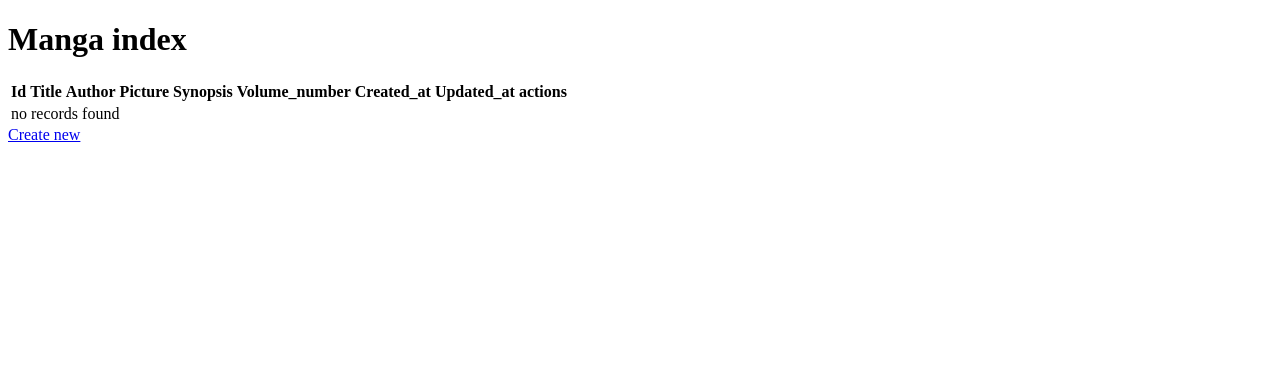
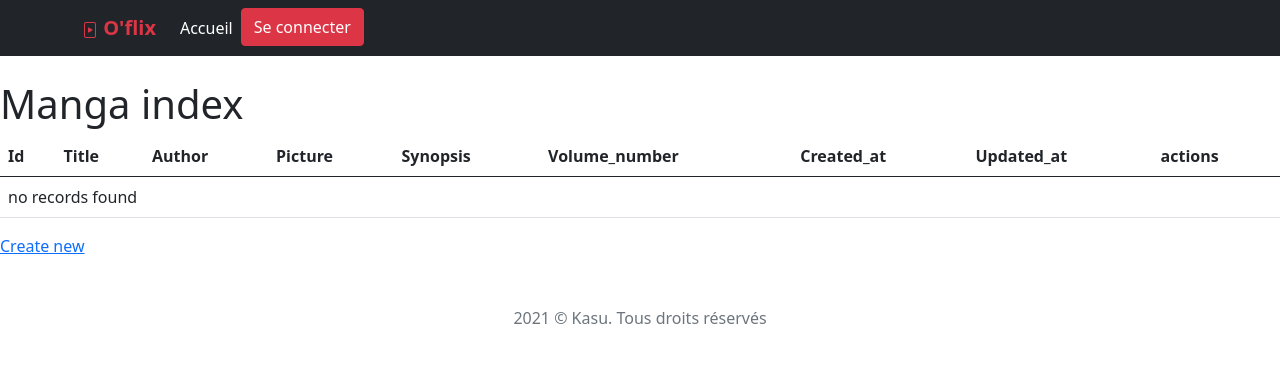
Before and after one commit to laetitiadeschamps/prete-moi-tes-mangas, a Symfony app: template templates/manga/index.html.twig in a window 1280 px wide. Shown: the top 381 px of the page. Run offline with Twig, Linux system fonts and the light colour scheme; the template is opened without the code that fills it, so the values that code supplies are empty; some libraries are stand-ins or nearby versions.

Commit message:
implementation base

```diff
--- a/src/Security/LoginFormAuthenticator.php
+++ b/src/Security/LoginFormAuthenticator.php
@@ -51,8 +51,8 @@ class LoginFormAuthenticator extends AbstractLoginFormAuthenticator
         }
 
         // For example:
-        //return new RedirectResponse($this->urlGenerator->generate('some_route'));
-        throw new \Exception('TODO: provide a valid redirect inside '.__FILE__);
+        return new RedirectResponse($this->urlGenerator->generate('index'));
+
     }
 
     protected function getLoginUrl(Request $request): string
--- /dev/null
+++ b/templates/base.html.twig
@@ -0,0 +1,39 @@
+<!DOCTYPE html>
+<html>
+	<head>
+		<meta charset="UTF-8">
+		<meta http-equiv="X-UA-Compatible" content="IE=edge">
+	    <meta name="viewport" content="width=device-width, initial-scale=1.0">
+		<title>
+			{% block title %}Kazu
+			{% endblock %}
+		</title>
+		{% block stylesheets %}
+			<link href="https://cdn.jsdelivr.net/npm/bootstrap@5.0.1/dist/css/bootstrap.min.css" rel="stylesheet" integrity="sha384-+0n0xVW2eSR5OomGNYDnhzAbDsOXxcvSN1TPprVMTNDbiYZCxYbOOl7+AMvyTG2x" crossorigin="anonymous">
+    		<link rel="stylesheet" href="#">
+		{% endblock %}
+	</head>
+	<body>
+
+
+		{% include "partials/_nav.html.twig" %}
+		{% include "partials/_flash.html.twig" %}
+
+		{% block body %}
+
+		{% endblock %}
+
+
+		{% block footer %}
+			<footer class="text-muted text-center py-5">
+				<div class="container">
+					<p class="mb-1">2021 &copy; Kasu. Tous droits réservés</p>
+				</div>
+			</footer>
+		{% endblock %}
+
+		{% block javascripts %}
+			<script src="https://cdn.jsdelivr.net/npm/bootstrap@5.0.1/dist/js/bootstrap.bundle.min.js" integrity="sha384-gtEjrD/SeCtmISkJkNUaaKMoLD0//ElJ19smozuHV6z3Iehds+3Ulb9Bn9Plx0x4" crossorigin="anonymous"></script>
+		{% endblock %}
+	</body>
+</html>
--- a/templates/manga/new.html.twig
+++ b/templates/manga/add.html.twig
@@ -1,6 +1,7 @@
-<!DOCTYPE html>
 
-<title>New Manga</title>
+{% extends 'base.html.twig' %}
+
+{% block title %}Edit Episode{% endblock %}
 
 {% block body %}
     <h1>Create new Manga</h1>
--- a/templates/manga/index.html.twig
+++ b/templates/manga/index.html.twig
@@ -1,7 +1,7 @@
-<!DOCTYPE html>
 
-<title>Manga index</title>
+{% extends 'base.html.twig' %}
 
+{% block title %}Edit Episode{% endblock %}
 {% block body %}
     <h1>Manga index</h1>
 
@@ -31,8 +31,8 @@
                 <td>{{ manga.createdAt ? manga.createdAt|date('Y-m-d H:i:s') : '' }}</td>
                 <td>{{ manga.updatedAt ? manga.updatedAt|date('Y-m-d H:i:s') : '' }}</td>
                 <td>
-                    <a href="{{ path('manga_show', {'id': manga.id}) }}">show</a>
-                    <a href="{{ path('manga_edit', {'id': manga.id}) }}">edit</a>
+                    <a href="{{ path('manga-show', {'id': manga.id}) }}">show</a>
+                    <a href="{{ path('manga-update', {'id': manga.id}) }}">edit</a>
                 </td>
             </tr>
         {% else %}
@@ -43,5 +43,5 @@
         </tbody>
     </table>
 
-    <a href="{{ path('manga_new') }}">Create new</a>
+    <a href="{{ path('manga-add') }}">Create new</a>
 {% endblock %}
--- a/templates/manga/show.html.twig
+++ b/templates/manga/show.html.twig
@@ -1,6 +1,7 @@
-<!DOCTYPE html>
 
-<title>Manga</title>
+{% extends 'base.html.twig' %}
+
+{% block title %}Edit Episode{% endblock %}
 
 {% block body %}
     <h1>Manga</h1>
--- a/templates/manga/edit.html.twig
+++ b/templates/manga/update.html.twig
@@ -1,6 +1,7 @@
-<!DOCTYPE html>
 
-<title>Edit Manga</title>
+{% extends 'base.html.twig' %}
+
+{% block title %}Edit Episode{% endblock %}
 
 {% block body %}
     <h1>Edit Manga</h1>
--- a/templates/message/add.html.twig
+++ b/templates/message/add.html.twig
@@ -1,6 +1,7 @@
-<!DOCTYPE html>
 
-<title>New Message</title>
+{% extends 'base.html.twig' %}
+
+{% block title %}Edit Episode{% endblock %}
 
 {% block body %}
     <h1>Create new Message</h1>
--- a/templates/message/index.html.twig
+++ b/templates/message/index.html.twig
@@ -1,6 +1,7 @@
-<!DOCTYPE html>
 
-<title>Message index</title>
+{% extends 'base.html.twig' %}
+
+{% block title %}Edit Episode{% endblock %}
 
 {% block body %}
     <h1>Message index</h1>
--- a/templates/message/show.html.twig
+++ b/templates/message/show.html.twig
@@ -1,6 +1,7 @@
-<!DOCTYPE html>
 
-<title>Message</title>
+{% extends 'base.html.twig' %}
+
+{% block title %}Edit Episode{% endblock %}
 
 {% block body %}
     <h1>Message</h1>
--- a/templates/message/update.html.twig
+++ b/templates/message/update.html.twig
@@ -1,6 +1,7 @@
-<!DOCTYPE html>
 
-<title>Edit Message</title>
+{% extends 'base.html.twig' %}
+
+{% block title %}Edit Episode{% endblock %}
 
 {% block body %}
     <h1>Edit Message</h1>
--- /dev/null
+++ b/templates/partials/_flash.html.twig
@@ -0,0 +1,7 @@
+{% for label, messages in app.flashes %}
+	{% for message in messages %}
+		<div class="alert alert-{{ label }}">
+			{{ message }}
+		</div>
+	{% endfor %}
+{% endfor %}
--- /dev/null
+++ b/templates/partials/_nav.html.twig
@@ -0,0 +1,45 @@
+<header>
+	<nav class="navbar navbar-expand-md navbar-dark bg-dark mb-4">
+		<div class="container">
+			<a class="navbar-brand text-danger" href="">
+				<svg xmlns="http://www.w3.org/2000/svg" width="16" height="16" fill="currentColor" class="bi bi-file-play" viewbox="0 0 16 16">
+					<path d="M6 10.117V5.883a.5.5 0 0 1 .757-.429l3.528 2.117a.5.5 0 0 1 0 .858l-3.528 2.117a.5.5 0 0 1-.757-.43z"/>
+					<path d="M4 0a2 2 0 0 0-2 2v12a2 2 0 0 0 2 2h8a2 2 0 0 0 2-2V2a2 2 0 0 0-2-2H4zm0 1h8a1 1 0 0 1 1 1v12a1 1 0 0 1-1 1H4a1 1 0 0 1-1-1V2a1 1 0 0 1 1-1z"/>
+				</svg>
+				<strong>O'flix</strong>
+			</a>
+			<button class="navbar-toggler" type="button" data-bs-toggle="collapse" data-bs-target="#navbarCollapse" aria-controls="navbarCollapse" aria-expanded="false" aria-label="Toggle navigation">
+				<span class="navbar-toggler-icon"></span>
+			</button>
+			<div class="collapse navbar-collapse" id="navbarCollapse">
+				<ul class="navbar-nav me-auto mb-2 mb-md-0">
+					<li class="nav-item">
+						<a class="nav-link active" aria-current="page" href="">Accueil</a>
+					</li>
+					{% if app.user %}
+					<li class="nav-item">
+						<a class="nav-link" href="">Séries</a>
+					</li>
+					<li class="nav-item">
+						<a class="nav-link" href="#">Ma liste</a>
+					</li>
+					<li class="nav-item">
+						<a class="nav-link" href="">Déconnexion</a>
+					</li>
+					{% else %}
+					<li class="nav-item">
+						<a class="btn btn-danger" aria-current="page" href="{{path('app_login')}}">Se connecter</a>
+					</li>
+					{% endif  %}
+					{% if is_granted('ROLE_ADMIN') %}
+					<li class="nav-item">
+						<a class="nav-link" href="">Admin</a>
+					</li>
+					{% endif %}
+				</ul>
+
+
+			</div>
+		</div>
+	</nav>
+</header>
--- a/templates/user/edit.html.twig
+++ b/templates/user/edit.html.twig
@@ -1,6 +1,7 @@
-<!DOCTYPE html>
 
-<title>Edit User</title>
+{% extends 'base.html.twig' %}
+
+{% block title %}Edit Episode{% endblock %}
 
 {% block body %}
     <h1>Edit User</h1>
--- a/templates/user/index.html.twig
+++ b/templates/user/index.html.twig
@@ -1,6 +1,7 @@
-<!DOCTYPE html>
 
-<title>User index</title>
+{% extends 'base.html.twig' %}
+
+{% block title %}Edit Episode{% endblock %}
 
 {% block body %}
     <h1>User index</h1>
--- a/templates/user/new.html.twig
+++ b/templates/user/new.html.twig
@@ -1,6 +1,7 @@
-<!DOCTYPE html>
 
-<title>New User</title>
+{% extends 'base.html.twig' %}
+
+{% block title %}Edit Episode{% endblock %}
 
 {% block body %}
     <h1>Create new User</h1>
--- a/templates/user/show.html.twig
+++ b/templates/user/show.html.twig
@@ -1,6 +1,7 @@
-<!DOCTYPE html>
 
-<title>User</title>
+{% extends 'base.html.twig' %}
+
+{% block title %}Edit Episode{% endblock %}
 
 {% block body %}
     <h1>User</h1>
```
Also changed, not shown: src/Controller/MangaController.php (+5 -5 lines), 2 other files.
